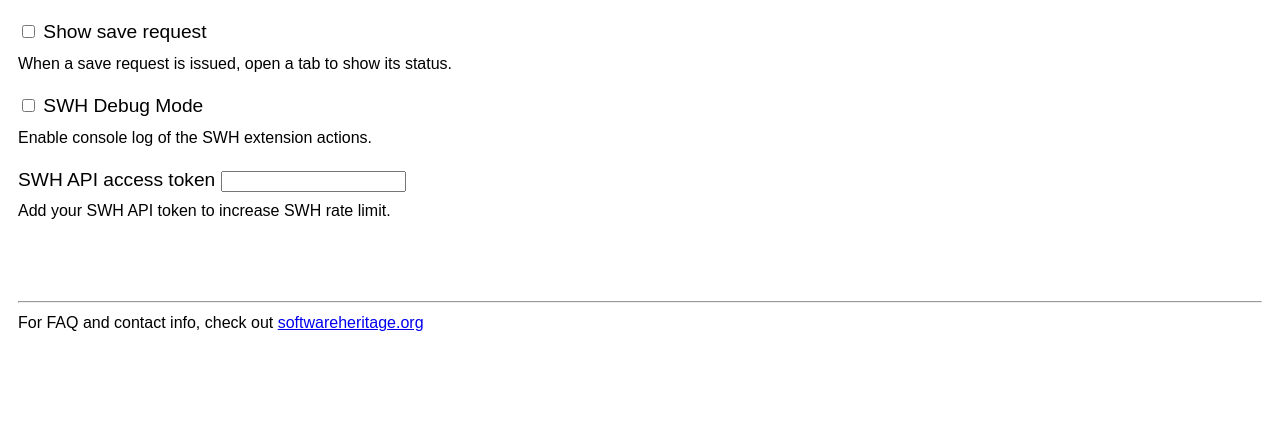
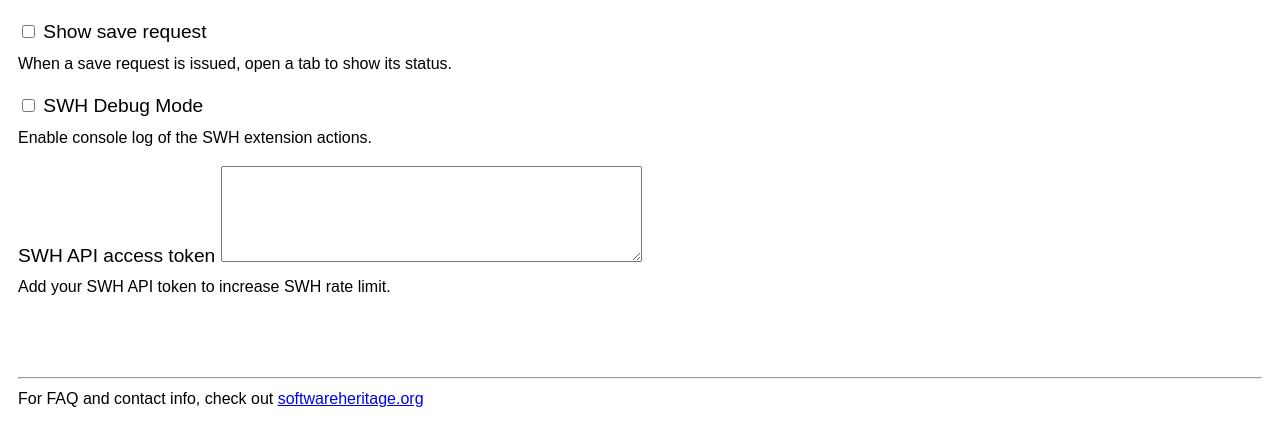
Before and after one commit to rdicosmo/updateswh, a browser extension: page extension/options.html in a window 1280 px wide. Drawn offline with Linux system fonts and the light colour scheme.

Commit message:
Use the appropriate textarea input field for the API token  also fix incorrect position of input text field

```diff
--- a/extension/options.html
+++ b/extension/options.html
@@ -24,12 +24,13 @@
     </p>
     <label>
         SWH API access token
-        <input type="text" id="swhtoken">
     </label>
+    <textarea id="swhtoken" rows="6" cols="50">
+    </textarea>
+
     <p>
         Add your SWH API token to increase SWH rate limit.
     </p>
-
 </div>
 
 
```
